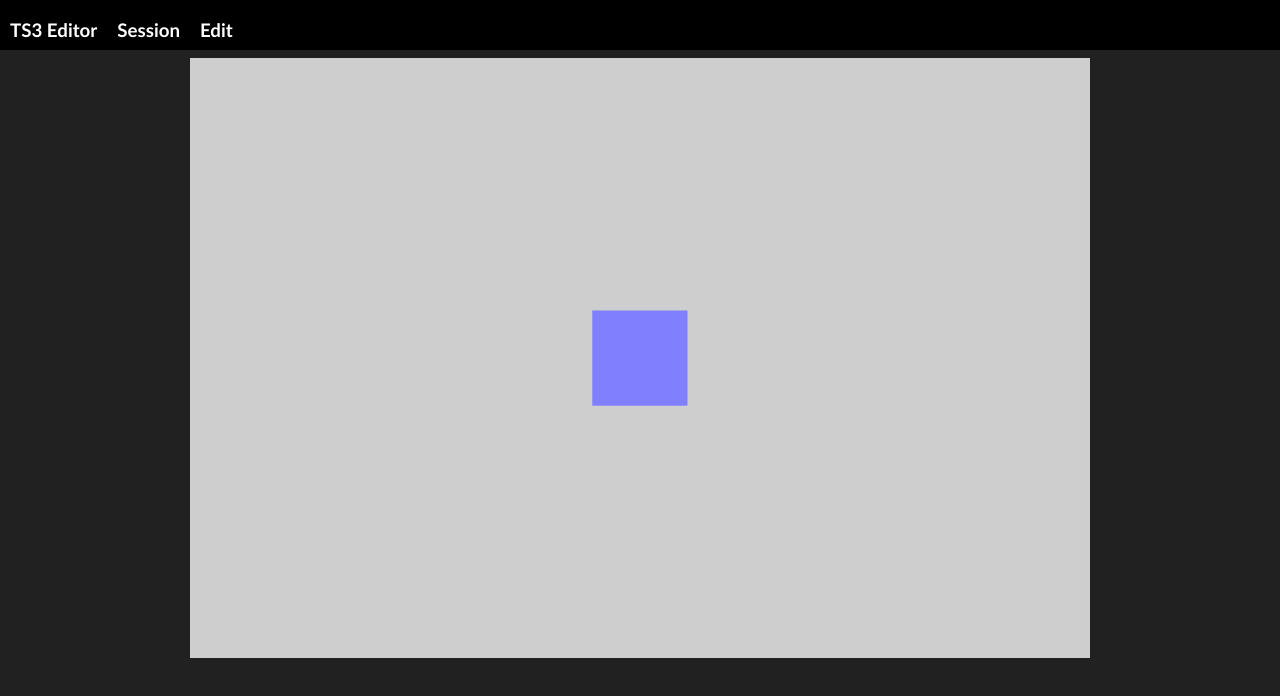
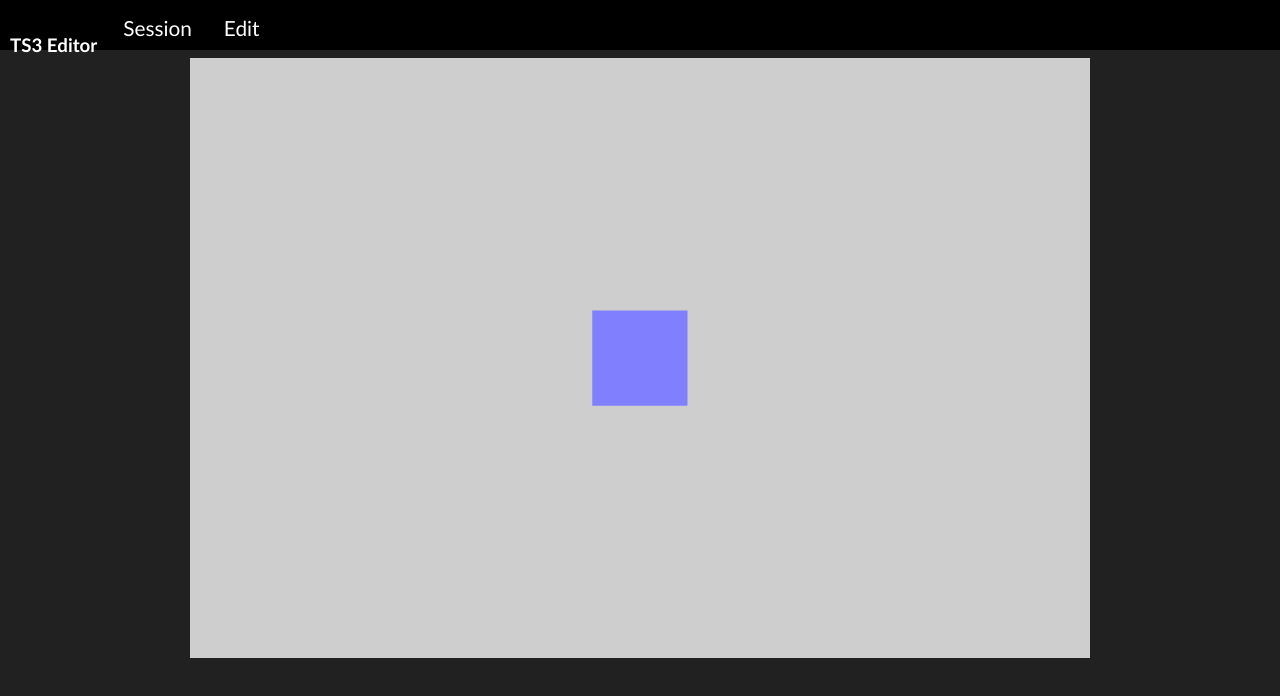
Before and after one commit to kybex11/TS3, a Nuxt app: page / in a window 1280 px wide. Shown: the top 696 px of the page. Built offline with nearby package versions, Linux system fonts and the light colour scheme.

Commit message:
fixed bug

```diff
--- a/components/Editor.vue
+++ b/components/Editor.vue
@@ -4,10 +4,10 @@
             <div class="navbar-container-elements">
                 <h3>TS3 Editor</h3>
                 <div class="navbar-container-elements-right">
-                    <h3>Session</h3>
+                    <button>Session</button>
                 </div>
                 <div class="navbar-container-elements-right">
-                    <h3>Edit</h3>
+                    <button> Edit</button>
                 </div>
             </div>
         </div>
@@ -27,7 +27,27 @@
 .navbar-container-elements {
     display: flex;
 }
+.navbar-container-elements button {
+    border: none;
+    background: none;
+    color: white;
+    font-family:'Trebuchet MS', 'Lucida Sans Unicode', 'Lucida Grande', 'Lucida Sans', Arial, sans-serif;
+    cursor: pointer;
+    font-size: 1.3rem;
+    display: flex;
+    justify-content: center;
+    text-align: center;
+    align-items: center;
+    padding-top: 15px;
+}
+
+.navbar-container-elements h3 {
+    padding-top: 15px;
+}
+
 .navbar-container {
+    -webkit-user-select: none;
+    user-select: none;
     top: 0;
     left: 0;
     position: fixed;
```
